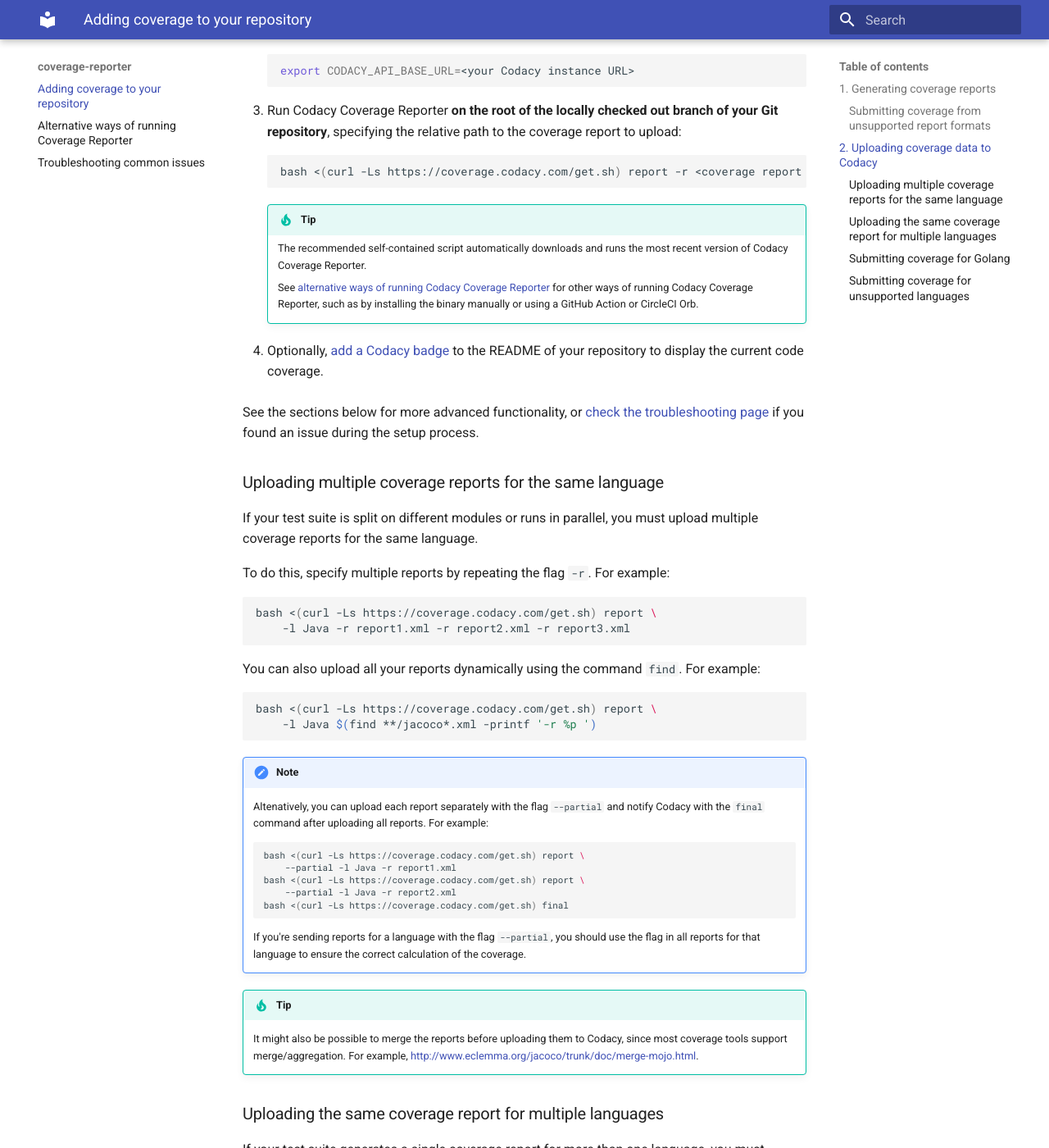
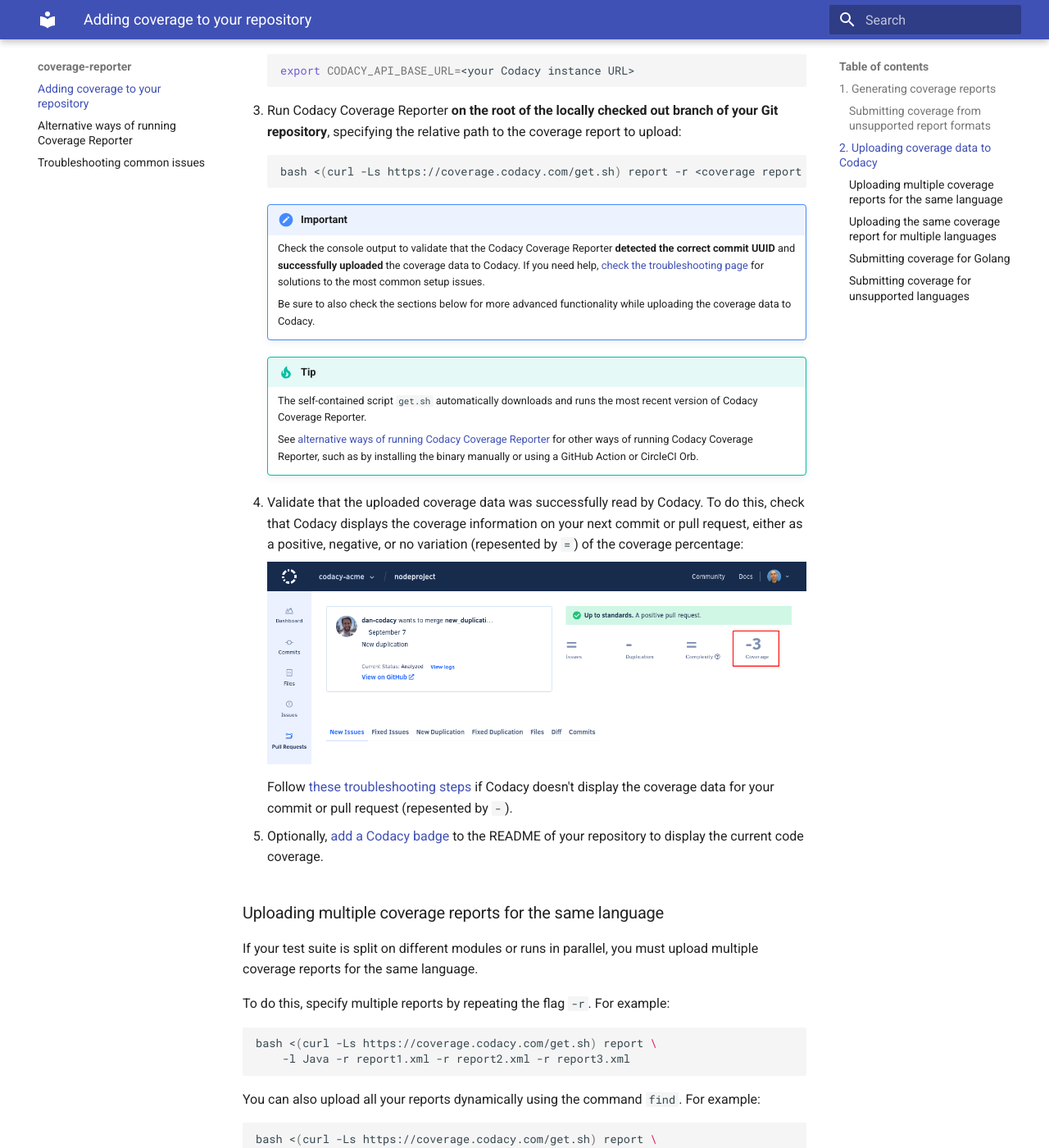
Before and after one commit to codacy/codacy-coverage-reporter, an MkDocs documentation site: the page built from docs/index.md, in a window 1280 px wide and 1400 px high, scrolled down 3268 px. Shown: the whole window at 82% size. Built offline with MkDocs 1.6.1 and Material for MkDocs 9.7.7, drawn with Linux system fonts in a browser that asks for light colours.

Commit message:
feature: Add step to validate that coverage data is visible on the UI

````diff
--- a/docs/index.md
+++ b/docs/index.md
@@ -168,14 +168,23 @@
     bash <(curl -Ls https://coverage.codacy.com/get.sh) report -r <coverage report file name>
     ```
 
+    !!! important
+        Check the console output to validate that the Codacy Coverage Reporter **detected the correct commit UUID** and **successfully uploaded** the coverage data to Codacy. If you need help, [check the troubleshooting page](troubleshooting-common-issues.md) for solutions to the most common setup issues.
+
+        Be sure to also check the sections below for more advanced functionality while uploading the coverage data to Codacy.
+
     !!! tip
-        The recommended self-contained script automatically downloads and runs the most recent version of Codacy Coverage Reporter.
+        The self-contained script `get.sh` automatically downloads and runs the most recent version of Codacy Coverage Reporter.
 
         See [alternative ways of running Codacy Coverage Reporter](alternative-ways-of-running-coverage-reporter.md) for other ways of running Codacy Coverage Reporter, such as by installing the binary manually or using a GitHub Action or CircleCI Orb.
 
+1.  Validate that the uploaded coverage data was successfully read by Codacy. To do this, check that Codacy displays the coverage information on your next commit or pull request, either as a positive, negative, or no variation (repesented by `=`) of the coverage percentage:
+
+    ![Coverage data displayed on Codacy](images/coverage-codacy-ui.png)
+
+    Follow [these troubleshooting steps](troubleshooting-common-issues.md#no-coverage-visible) if Codacy doesn't display the coverage data for your commit or pull request (repesented by `-`).
+
 1.  Optionally, [add a Codacy badge](https://docs.codacy.com/repositories/badges/) to the README of your repository to display the current code coverage.
-
-See the sections below for more advanced functionality, or [check the troubleshooting page](troubleshooting-common-issues.md) if you found an issue during the setup process.
 
 ### Uploading multiple coverage reports for the same language {: id="multiple-reports"}
 
````
Also changed, not shown: docs/images/coverage-codacy-ui.png (added).
